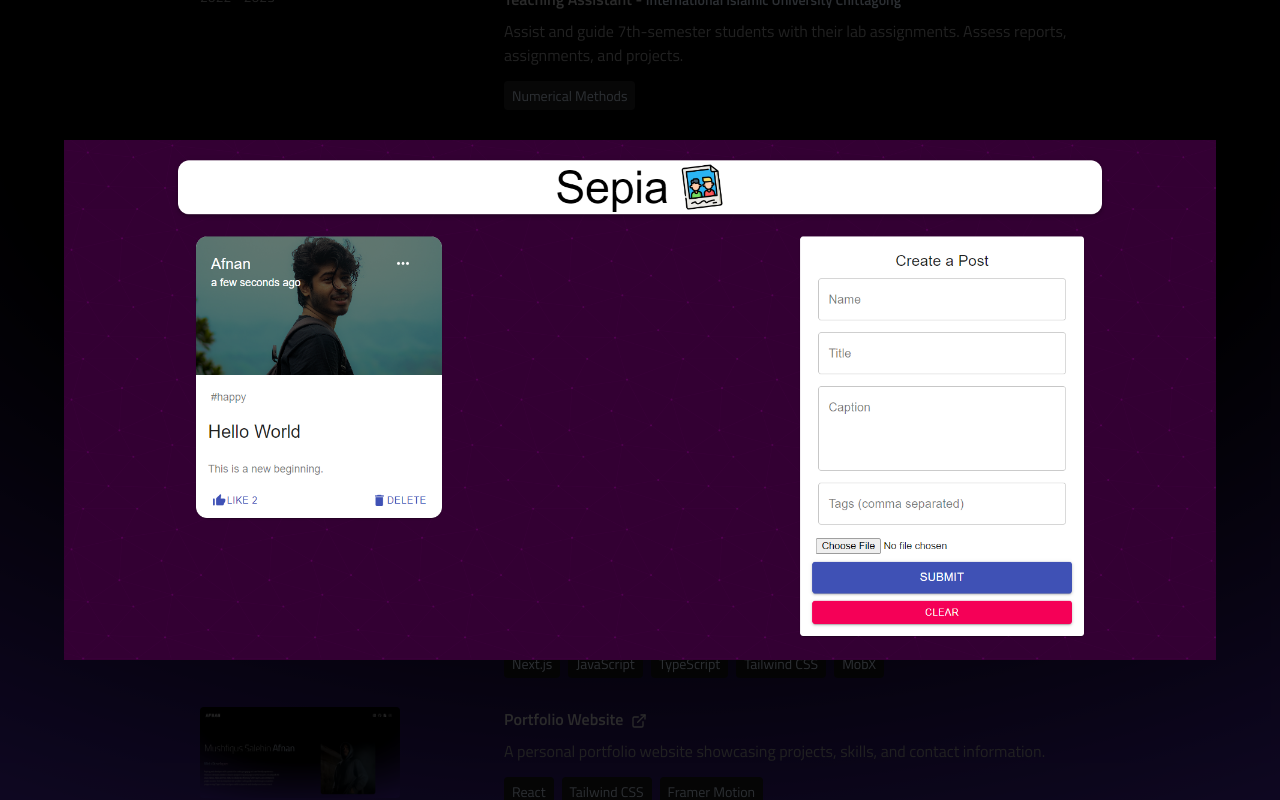
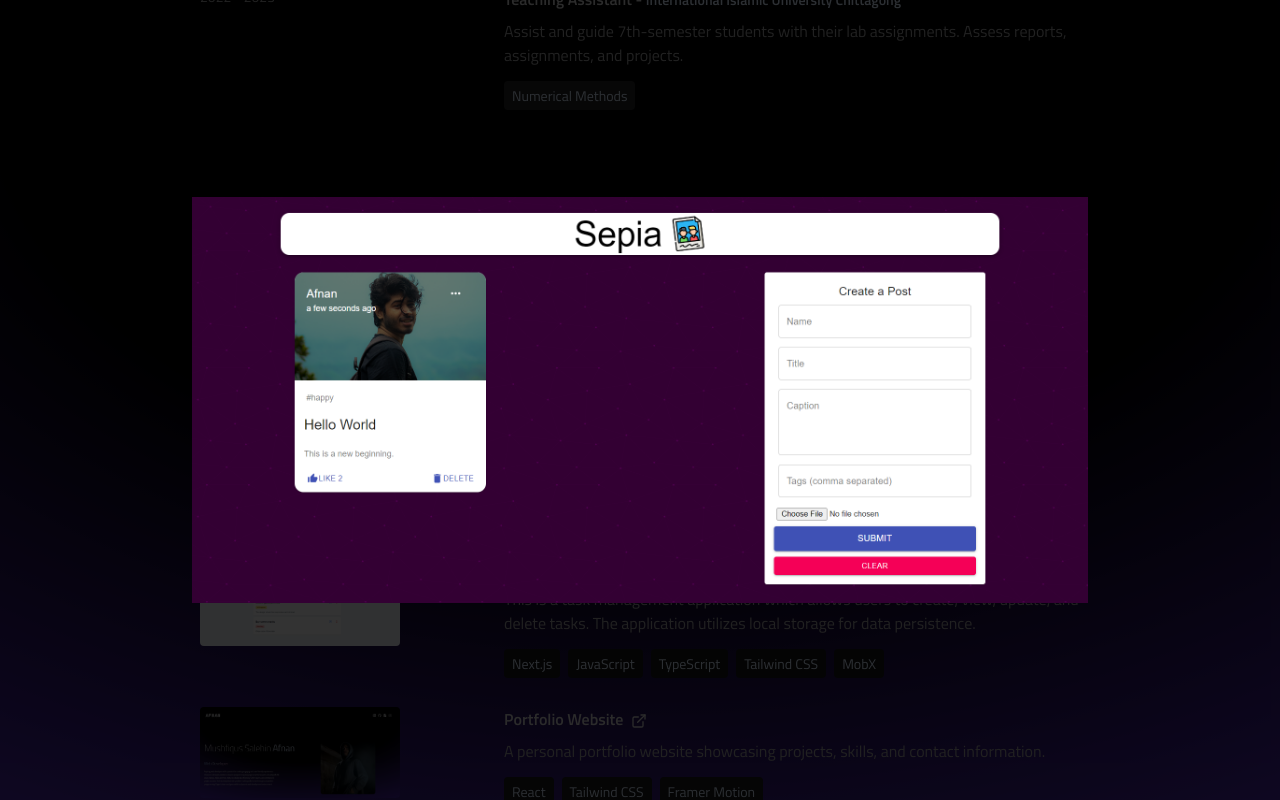
Before and after one commit to salehinafnan/afnan-portfolio, a React (Vite) app: page / in a window 1280 px wide. Both pictures are taken after a click on the picture 300 px from the left and 2328 px from the top of the page. Shown: the part 1928-2728 px from the top of the page. Built offline with nearby package versions, Linux system fonts and the light colour scheme.

Commit message:
minor detail

```diff
--- a/src/components/Projects.jsx
+++ b/src/components/Projects.jsx
@@ -60,7 +60,7 @@ function Projects() {
           <img
             src={selectedImage}
             alt="Selected"
-            style={{ maxWidth: "90%", maxHeight: "90%" }}
+            style={{ maxWidth: "70%", maxHeight: "70%" }}
           />
         </div>
       )}
```
